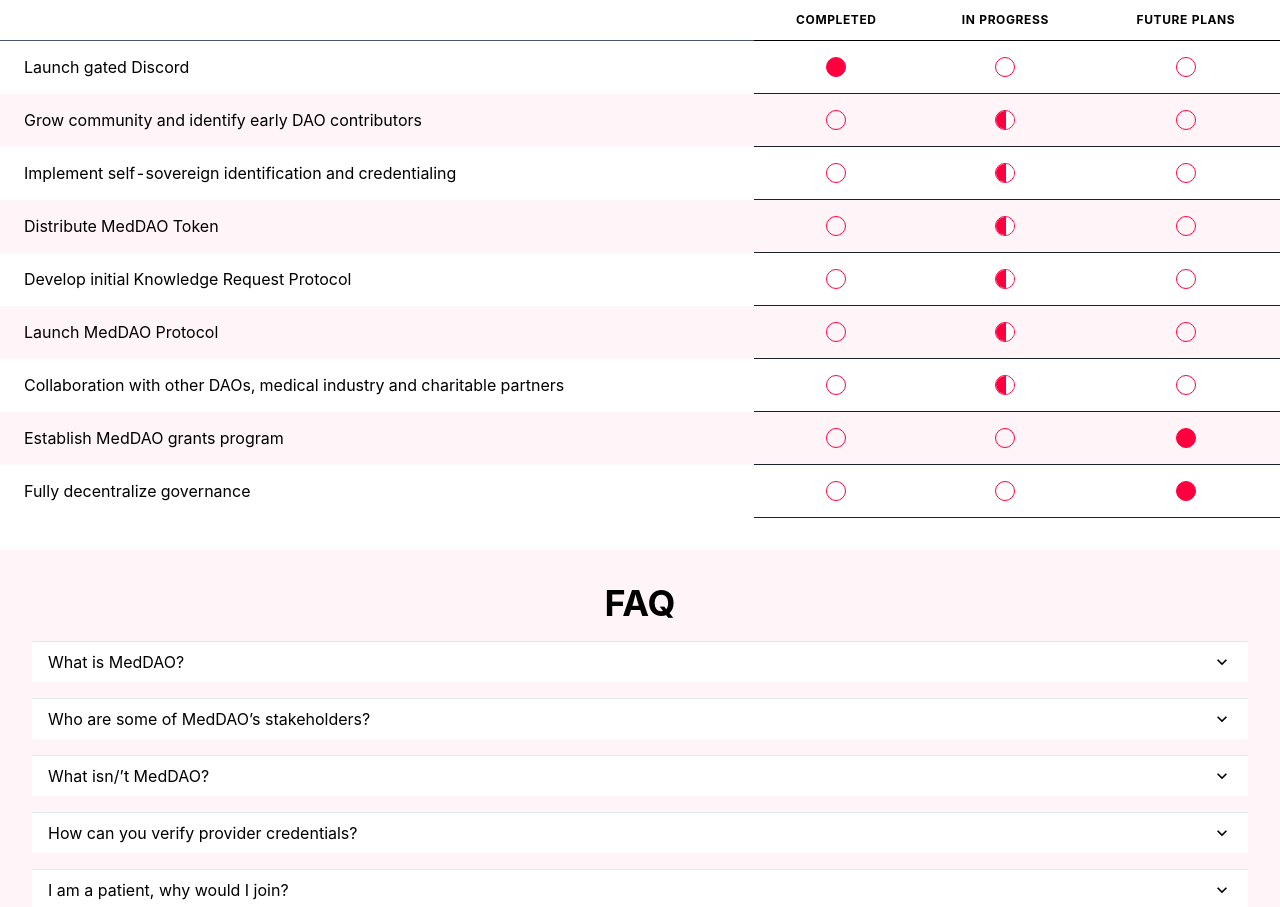
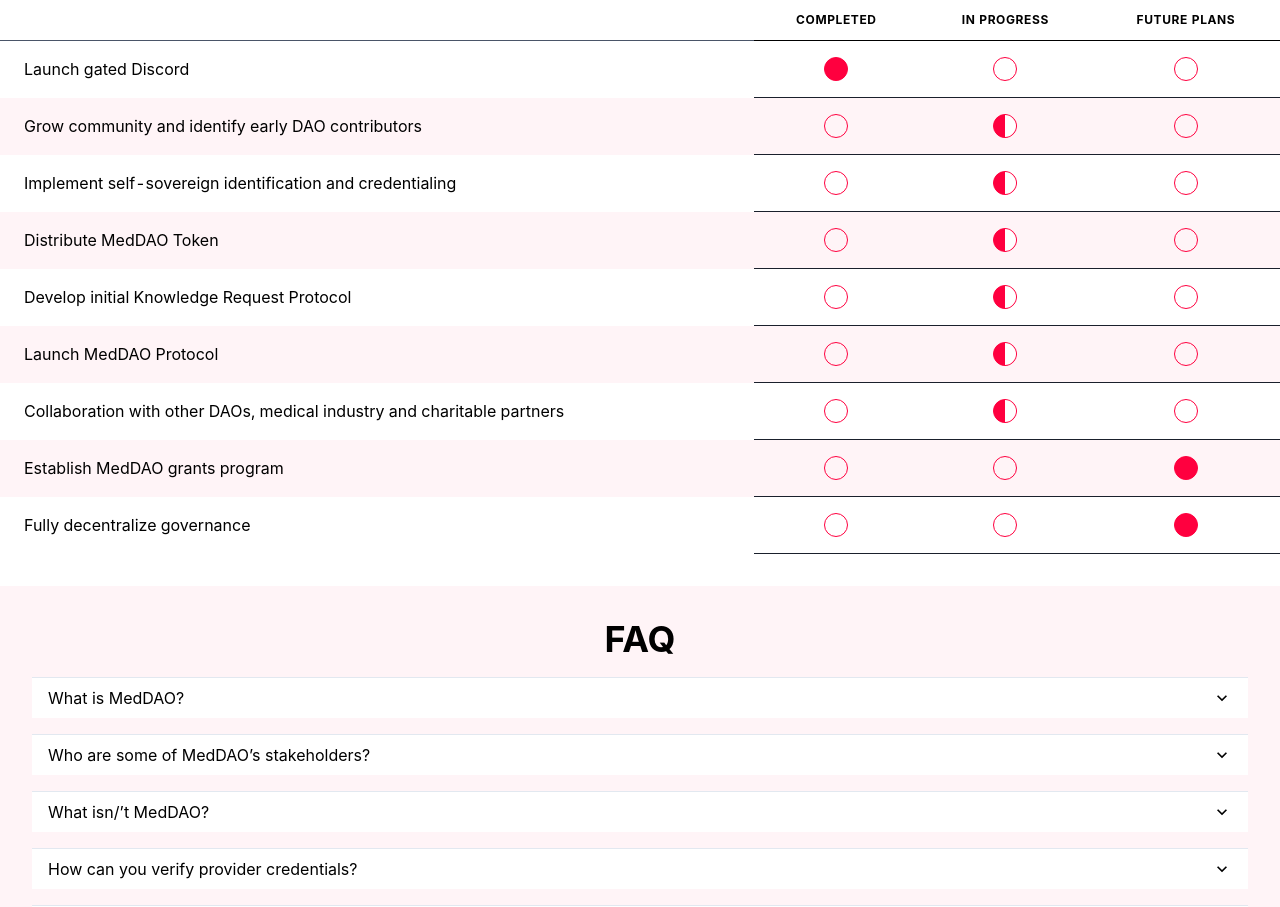
Before and after one commit to MedDAO-xyz/Website, a Next.js app: page / in a window 1280 px wide. Shown: the part 3815-4722 px from the top of the page. Built offline with nearby package versions, Linux system fonts and the light colour scheme.

Commit message:
REFACTOR (Roadmap) : updates previous icons to make them responsive

```diff
--- a/src/components/Roadmap/EmptyCircle.tsx
+++ b/src/components/Roadmap/EmptyCircle.tsx
@@ -4,8 +4,8 @@
 const EmptyCircle = () => {
   return (
     <Box
-      w="20px"
-      h="20px"
+      w={{base: '16px',lg:"24px"}}
+      h={{base: '16px',lg:"24px"}}
       borderRadius="50%"
       border="1px solid #FF003F"
       overflow="hidden"
--- a/src/components/Roadmap/FullCircle.tsx
+++ b/src/components/Roadmap/FullCircle.tsx
@@ -4,8 +4,8 @@
 const FullCircle = () => {
   return (
     <Box
-      w="20px"
-      h="20px"
+    w={{base: '16px',lg:"24px"}}
+    h={{base: '16px',lg:"24px"}}
       borderRadius="50%"
       bg="#FF003F"
       border="1px solid #FF003F"
--- a/src/components/Roadmap/HalfCircle.tsx
+++ b/src/components/Roadmap/HalfCircle.tsx
@@ -4,20 +4,25 @@
 const HalfCircle = () => {
   return (
     <Box
-      w="20px"
-      h="20px"
+      h={{ base: "16px", lg: "24px" }}
+      w={{ base: "16px", lg: "24px" }}
       borderRadius="50%"
       border="1px solid #FF003F"
       overflow="hidden"
+      display='inline-flex'
+      justifyContent='start'
+      bg="#FF003F"
     >
       <Box
-        display="inline-block"
+        flex='0 0 50%'
         bg="#FF003F"
-        h="20px"
-        w="10px"
-        borderRight="2px solid #FF003F"
+        h={{ base: "20px", lg: "24px" }}
       />
-      <Box display="inline-block" bg="white" h="20px" w="10px" />
+      <Box
+        flex='0 0 50%'
+        bg="white"
+        h={{ base: "20px", lg: "24px" }}
+      />
     </Box>
   );
 };
```
